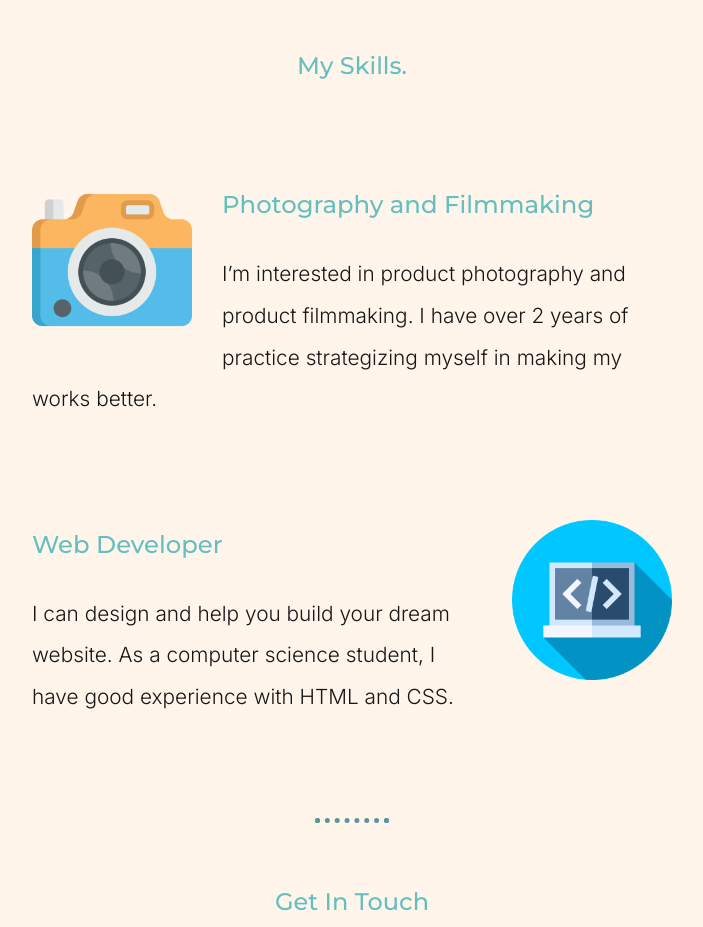
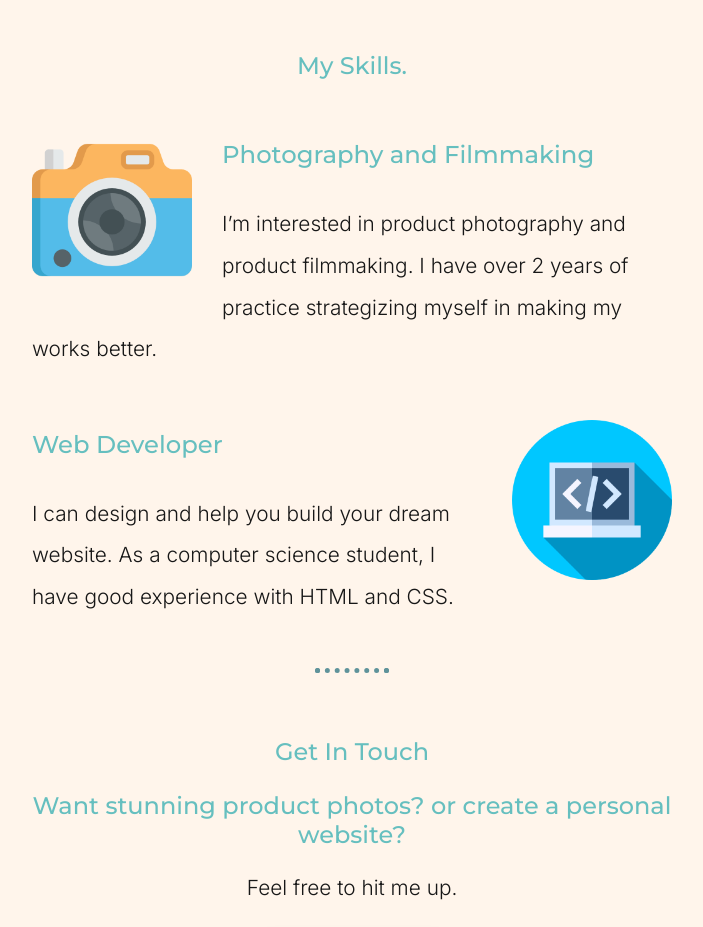
Before and after one commit to sivaparthi/mysite, a plain HTML site: page index.html in a window 1280 px wide. Shown: the part 1060-1987 px from the top of the page, without its empty margins (288-991 px from the left). Drawn offline with Linux system fonts and the light colour scheme.

Commit message:
Update styles.css

```diff
--- a/CSS/styles.css
+++ b/CSS/styles.css
@@ -54,7 +54,7 @@ a{
   color: #171717;
   font-size: 130%;
   width: 50%;
-  margin: 100px auto 100px auto;
+  margin: 50px auto 50px auto;
   text-align: left;
   line-height: 2;
 }
@@ -69,7 +69,7 @@ a{
   color: #171717;
   font-size: 130%;
   width: 50%;
-  margin: 100px auto 100px auto;
+  margin: 50px auto 50px auto;
   text-align: left;
   line-height: 2;
 }
```
